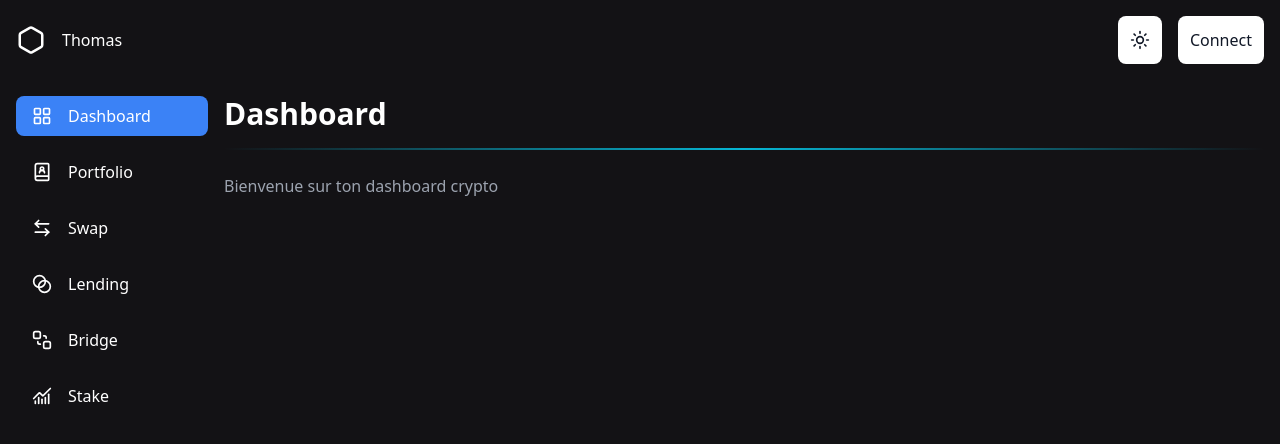
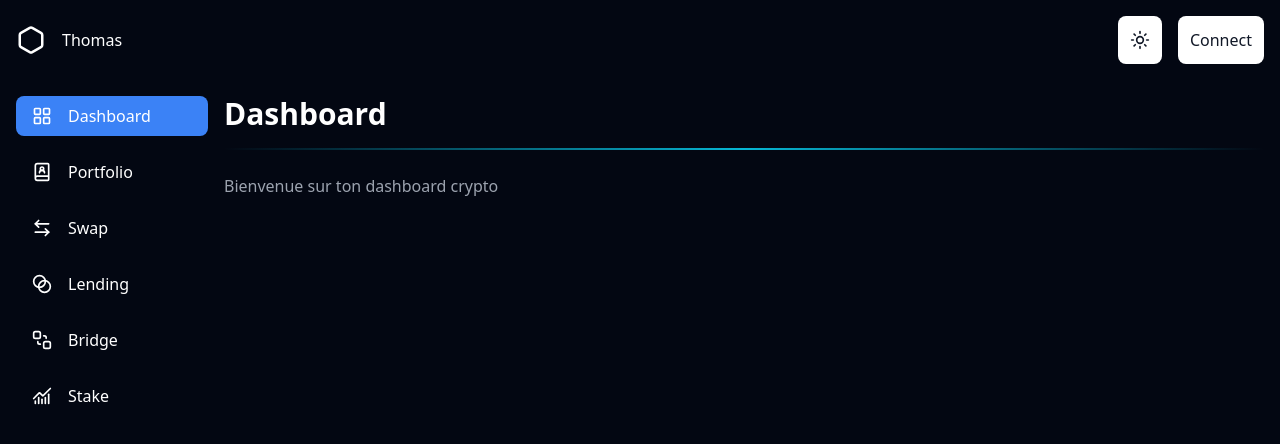
Before and after one commit to thomasalzonne/cryptoportfolio, a React (Vite) app in the folder frontend/: page /dashboard in a window 1280 px wide. Shown: the top 444 px of the page. Built offline with nearby package versions, Linux system fonts and the light colour scheme.

Commit message:
Add typage on layouts and change main layout

```diff
--- a/frontend/src/components/Layout.tsx
+++ b/frontend/src/components/Layout.tsx
@@ -1,15 +1,23 @@
-import Header from "./Header";
-import Navbar from "./Navbar";
+import type { ReactNode } from 'react'
+import Header from './Header'
+import Navbar from './Navbar'
 
-export default function Layout({ children }: any) {
+interface LayoutProps {
+  children: ReactNode
+}
 
-    return(
-        <div className='min-h-screen w-screen flex flex-col p-4'>
-            <Header/>
-            <div className="flex space-x-4 mt-8">
-                <Navbar/>
-                {children}
-            </div>
+export default function Layout({ children }: LayoutProps) {
+  return (
+    <div className="min-h-screen w-full bg-white dark:bg-gray-950 transition-colors duration-300">
+      <div className="p-4">
+        <Header />
+        <div className="flex gap-4 mt-8">
+          <Navbar />
+          <main className="flex-1">
+            {children}
+          </main>
         </div>
-    )
+      </div>
+    </div>
+  )
 }
--- a/frontend/src/components/pages/PageLayout.tsx
+++ b/frontend/src/components/pages/PageLayout.tsx
@@ -1,8 +1,13 @@
-export default function PageLayout({ children }: any) {
+import type { ReactNode } from 'react'
 
-    return(
-        <div className="flex flex-col w-full">
-            {children}
-        </div>
-    )
+interface PageLayoutProps {
+  children: ReactNode
 }
+
+export default function PageLayout({ children }: PageLayoutProps) {
+  return (
+    <div className="flex flex-col w-full">
+      {children}
+    </div>
+  )
+}
```
